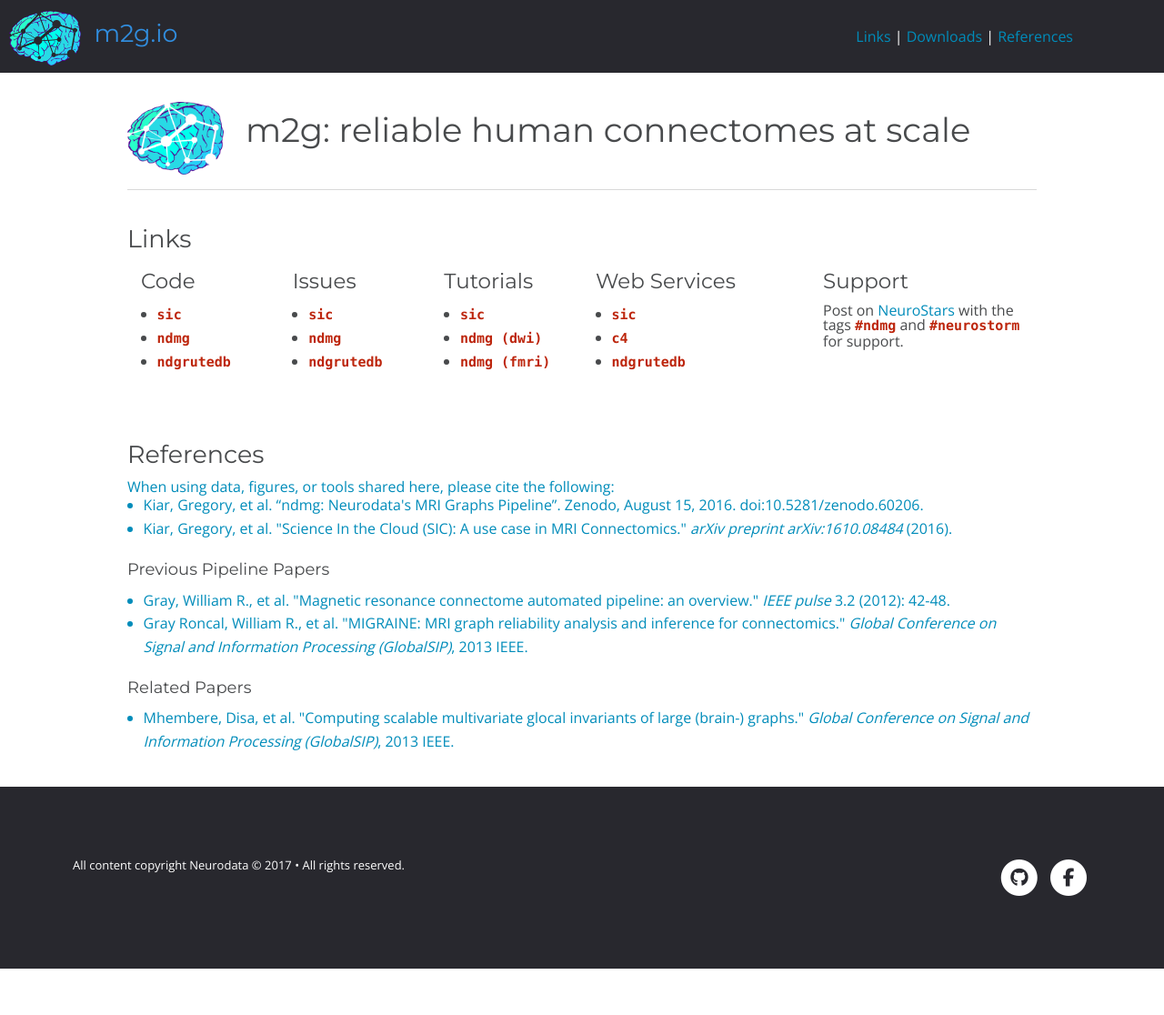
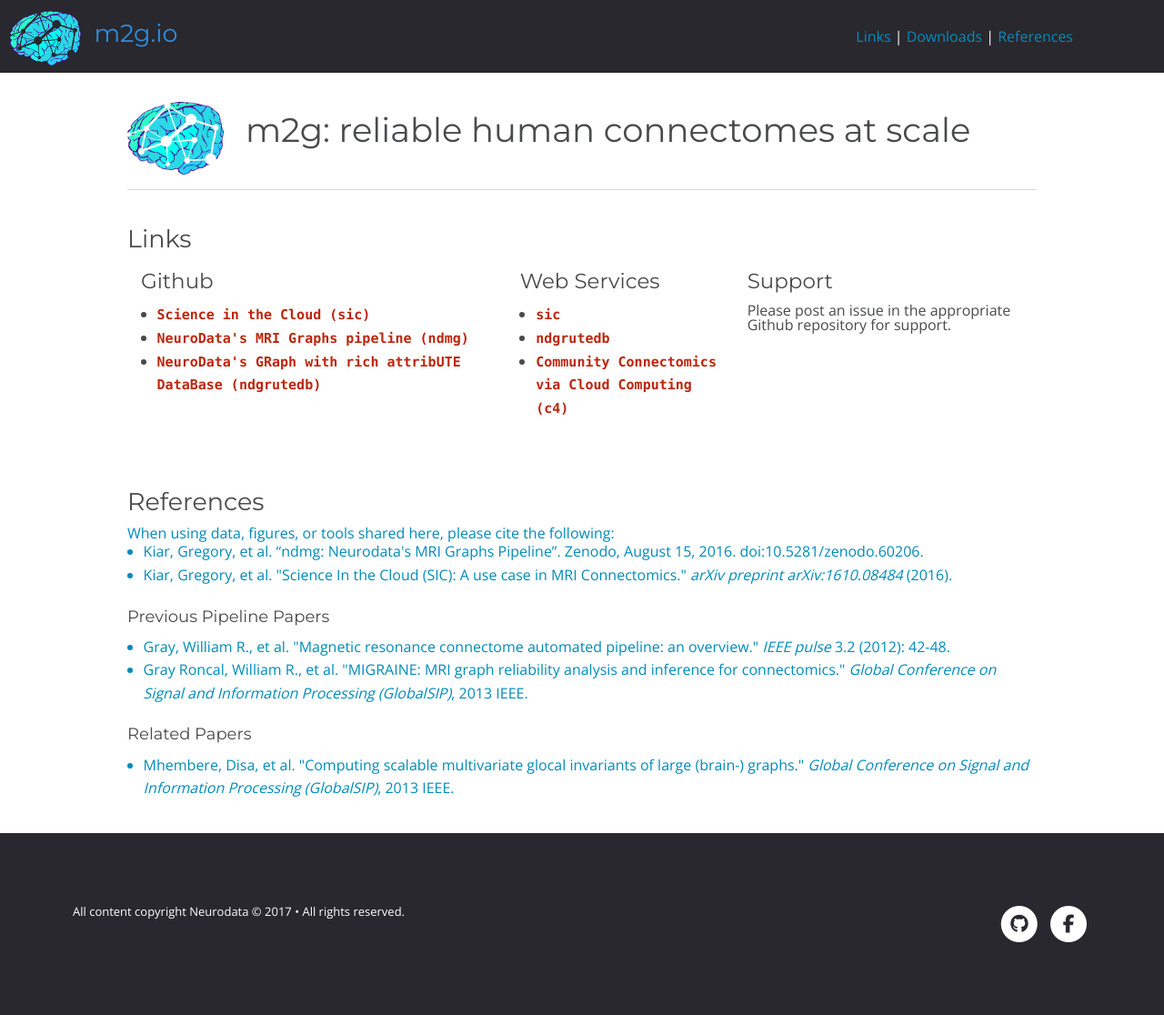
Before and after one commit to neurodata/mri.neurodata.io, a Jekyll site: the page built from index.html, in a window 1280 px wide. Shown: the whole page at 91% size. Built offline with Jekyll 4.4.1, drawn with Linux system fonts in a browser that asks for light colours; nearby versions of some CDN libraries; the list of posts is cut into pages by our own code; comment, search, counter and statistics services are not loaded; before the commit the page ends 1065 px from its top, so only the background shows below that.

Commit message:
updated links

```diff
--- a/index.html
+++ b/index.html
@@ -9,42 +9,25 @@ tags: [mri]
 <div class="row" style="padding-top: 2rem; padding-bottom: 1rem;">
 <a name="links" />
 <h3> Links </h3>
-	<div class="small-2 medium-2 large-2 columns">
-		<h4> Code </h4>
+	<div class="small-5 medium-5 large-5 columns">
+		<h4> Github </h4>
 		<ul>
-			<li> <a href="https://github.com/neurodata/sic"><code>sic</code></a></li>
-			<li> <a href="https://github.com/neurodata/ndmg"><code>ndmg</code></a></li>
-			<li> <a href="https://github.com/neurodata/ndgrutedb"><code>ndgrutedb</code></a></li>
-		</ul>
-	</div>
-	<div class="small-2 medium-2 large-2 columns">
-		<h4> Issues </h4>
-		<ul>
-			<li> <a href="https://github.com/neurodata/sic/issues"><code>sic</code></a></li>
-			<li> <a href="https://github.com/neurodata/ndmg/issues"><code>ndmg</code></a></li>
-			<li> <a href="https://github.com/neurodata/ndgrutedb/issues"><code>ndgrutedb</code></a></li>
-		</ul>
-	</div>
-	<div class="small-2 medium-2 large-2 columns">
-		<h4> Tutorials </h4>
-		<ul>
-			<li> <a href="http://scienceinthe.cloud"><code>sic</code></a></li>
-			<li> <a href="https://github.com/neurodata/ndmg/"><code>ndmg (dwi)</code></a></li>
-			<li> <a href="https://github.com/neurodata/ndmg/"><code>ndmg (fmri)</code></a></li>
+			<li> <a href="https://github.com/neurodata/sic"><code>Science in the Cloud (sic)</code></a></li>
+			<li> <a href="https://github.com/neurodata/ndmg"><code>NeuroData's MRI Graphs pipeline (ndmg)</code></a></li>
+			<li> <a href="https://github.com/neurodata/ndgrutedb"><code>NeuroData's GRaph with rich attribUTE DataBase (ndgrutedb)</code></a></li>
 		</ul>
 	</div>
 	<div class="small-3 medium-3 large-3 columns">
 		<h4> Web Services </h4>
 		<ul>
 			<li> <a href="http://scienceinthe.cloud"><code>sic</code></a></li>
-			<li> <a href="http://openconnecto.me/graph-services/c4/"><code>c4</code></a></li>
 			<li> <a href="http://openconnecto.me/graph-services/download/"><code>ndgrutedb</code></a></li>
+			<li> <a href="http://openconnecto.me/graph-services/c4/"><code>Community Connectomics via Cloud Computing (c4)</code></a></li>
 		</ul>
 	</div>
-	<div class="small-3 medium-3 large-3 columns">
+	<div class="small-4 medium-4 large-4 columns">
 		<h4> Support </h4>
-			Post on <a href="https://neurostars.org/">NeuroStars</a> with the tags <code>#ndmg</code> and <code>#neurostorm</code>
-			for support.
+			Please post an issue in the appropriate Github repository for support.
 	</div>
 </div>
 <!-- Resources stop -->
```
Also changed, not shown: 3 other files.
